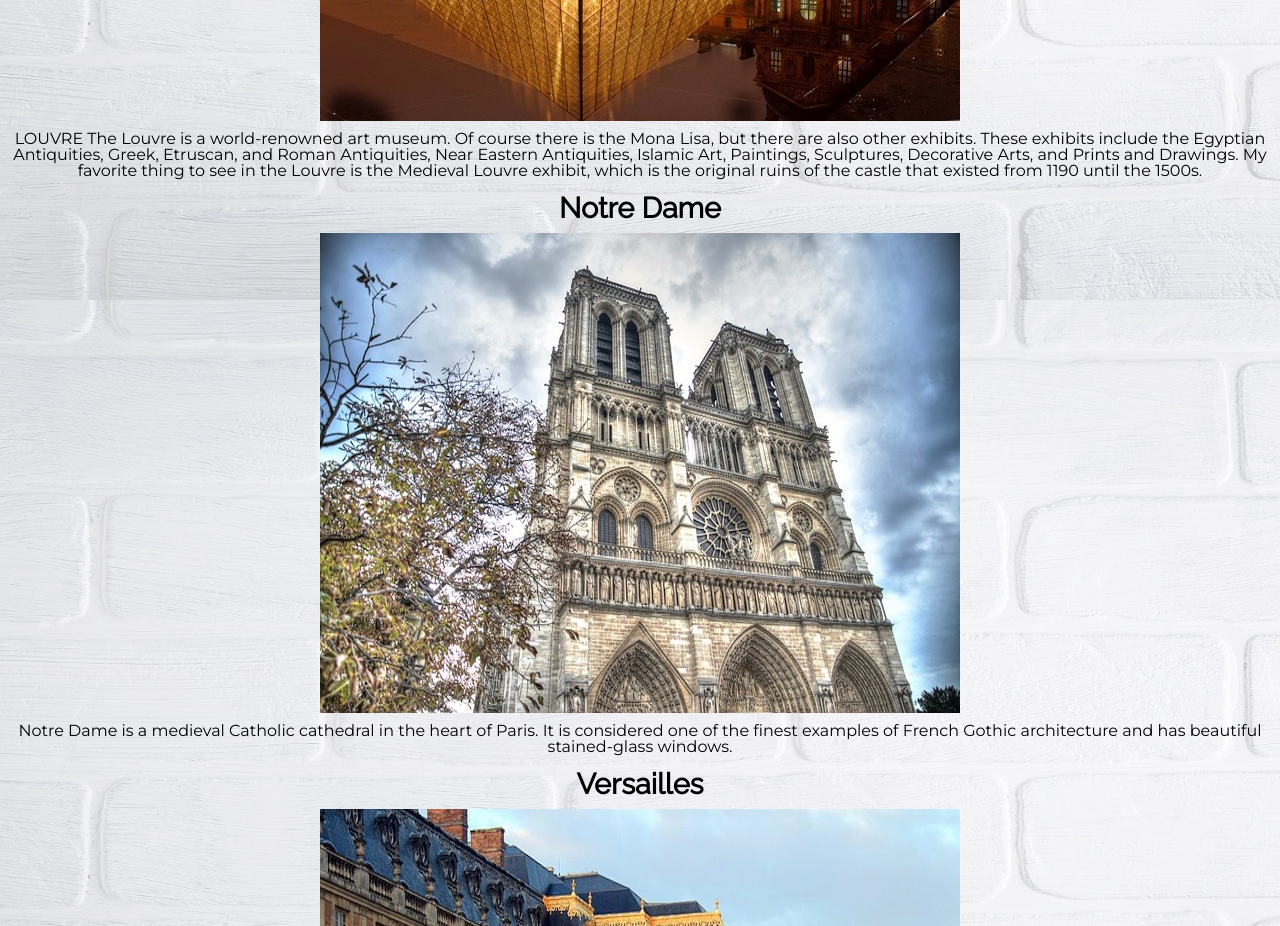
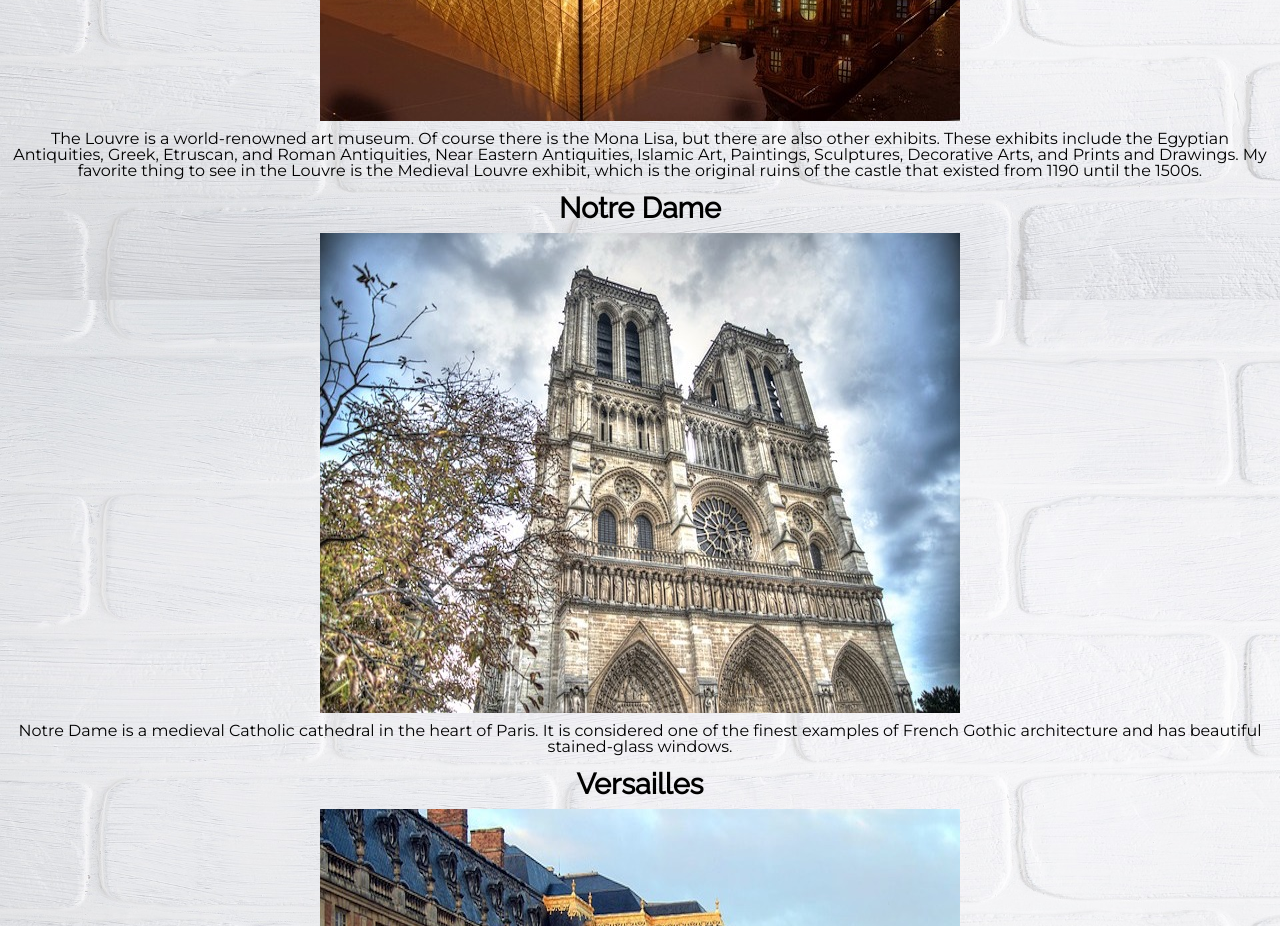
Before and after one commit to lehmannkendall/project3, a plain HTML site: page france.html in a window 1280 px wide. Shown: the part 2260-3186 px from the top of the page. Drawn offline with Linux system fonts and the light colour scheme.

Commit message:
Add files via upload

```diff
--- a/france.html
+++ b/france.html
@@ -1,6 +1,5 @@
 <!DOCTYPE html>
 <html lang="en" dir="ltr">
-<div>
   <head>
     <meta charset="utf-8">
     <meta name = "viewport" content = "width=device-width, initial-scale=1">
@@ -45,7 +44,7 @@
       <section>
         <h2>Louvre</h2>
         <img src="images/louvre.jpg" alt="Image of the Louvre">
-<p> LOUVRE The Louvre is a world-renowned art museum. Of course there is the Mona Lisa, but there are also other exhibits. These exhibits include the Egyptian Antiquities, Greek, Etruscan, and Roman Antiquities, Near Eastern Antiquities, Islamic Art, Paintings, Sculptures, Decorative Arts, and Prints and Drawings. My favorite thing to see in the Louvre is the Medieval Louvre exhibit, which is the original ruins of the castle that existed from 1190 until the 1500s. </p>
+        <p> The Louvre is a world-renowned art museum. Of course there is the Mona Lisa, but there are also other exhibits. These exhibits include the Egyptian Antiquities, Greek, Etruscan, and Roman Antiquities, Near Eastern Antiquities, Islamic Art, Paintings, Sculptures, Decorative Arts, and Prints and Drawings. My favorite thing to see in the Louvre is the Medieval Louvre exhibit, which is the original ruins of the castle that existed from 1190 until the 1500s. </p>
       </section>
       <section>
         <h2>Notre Dame</h2>
@@ -63,5 +62,4 @@
       <i class="fas fa-globe-europe" aria-label="Globe of Europe Icon"></i> &copy; 2019 by Kendall Lehmann <i class="fas fa-globe-europe" aria-label="Globe of Europe Icon"></i>
     </footer>
   </body>
-</div>
 </html>
```
Also changed, not shown: england.html (+0 -2 lines), germany.html (+1 -3 lines), index.html (+1 -1 lines). Lines whose indentation alone changed are shown as unchanged.
